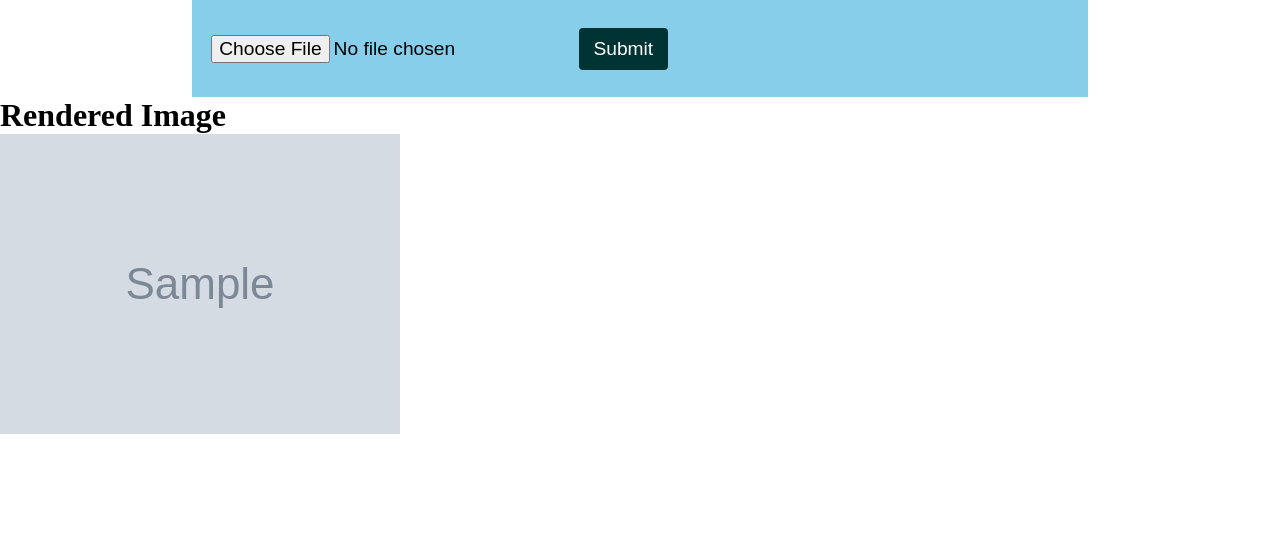
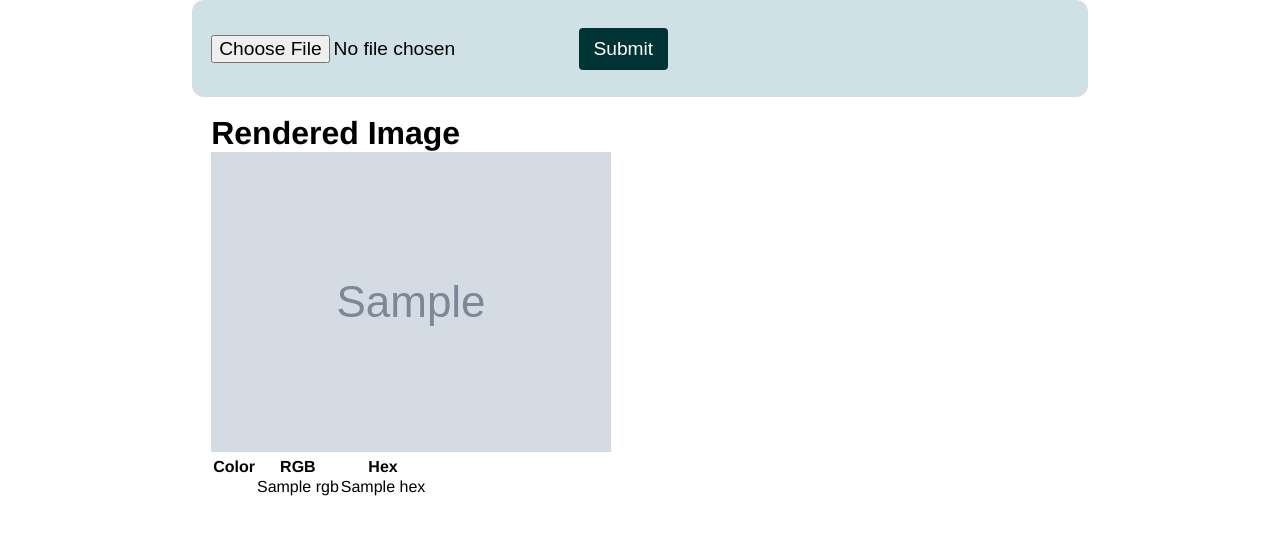
Before and after one commit to dnhldbrndt/color-palette, a Flask app: template templates/home.html in a window 1280 px wide. Shown: the part 122-657 px from the top of the page. Run offline with Flask 3, Linux system fonts and the light colour scheme; the template is opened without the code that fills it: most values are stand-ins (such as "Sample title", 1, 10 or a date in 2020); grey boxes marked "Sample" are stand-in pictures.

Commit message:
Update home.html, app.py

```diff
--- a/app.py
+++ b/app.py
@@ -1,5 +1,6 @@
 import numpy as np
 import os
+
 from flask import Flask, render_template, request, redirect, url_for
 from werkzeug.utils import secure_filename
 from PIL import Image
@@ -28,7 +29,11 @@ def get_colors (filename):
                 color_dict[t_rgb] = 0
             if t_rgb in color_dict:
                 color_dict[t_rgb] += 1
-    print(color_dict)
+    # print(color_dict)
+    sorted_colors = dict(sorted(color_dict.items(), key=lambda x: x[1], reverse=True))
+    color_list = list(sorted_colors.keys())
+    color_list = color_list[0:10]
+    print(color_list)
     return color_list
 
 # Convert RGB to Hex
@@ -39,8 +44,18 @@ def rgb_to_hex(rgb):
 @app.route('/', methods=['GET', 'POST'])
 def go_home():
     if request.method == 'POST':
-        img = upload_file()
-        return render_template('home.html', img=img)
+        tuple_img = upload_file()
+        img = tuple_img[0]
+        filename = tuple_img[1]
+        colors_list = get_colors(filename)
+        hex_list = []
+        render_colors = []
+        for color in colors_list:
+            hex_value = rgb_to_hex(color)
+            tmp_color = {'rgb': color, 'hex':hex_value}
+            hex_list.append(hex_value)
+            render_colors.append(tmp_color)
+        return render_template('home.html', img=img, colors_list=colors_list, render_colors=render_colors, hex_list=hex_list )
     return render_template('home.html')
 
 
@@ -50,8 +65,7 @@ def upload_file():
     filename = secure_filename(file.filename)
     file.save(os.path.join(app.config['UPLOAD'], filename))
     img = os.path.join(app.config['UPLOAD'], filename)
-    get_colors(filename)
-    return img
+    return tuple([img, filename])
 
 
 # Run the Flask app
--- a/static/css/style.css
+++ b/static/css/style.css
@@ -22,7 +22,8 @@
         }
 
         form{
-            background-color: skyblue;
+            background-color: #cfe1e4;
+			border-radius: 12px;
         }
 
         input{
@@ -44,3 +45,10 @@
             color: white;
             border-radius: 4px;
         }
+
+		.content {
+			margin: auto;
+            width: 70%;
+            font-family: Helvetica;
+            padding: 1.1rem 1.2rem;
+		}
--- a/templates/home.html
+++ b/templates/home.html
@@ -16,11 +16,29 @@
          <input type = "file" name = "img" required />
          <input type = "submit"/>
     </form>
+	<div class="content">
 	{% if img %}
 		<h1>Rendered Image</h1>
 		<img src="{{img}}">
 	{% else %}
-		<h1>Image will be render here...</h1>
+		<h1>Image will be rendered here...</h1>
 	{% endif %}
+	<table>
+		<thead>
+			<th> Color </th>
+			<th> RGB </th>
+			<th> Hex </th>
+		</thead>
+		<tbody>
+		{% for color in render_colors %}
+			<tr>
+			<td style="background-color: {{color.hex}};"> </td>
+			<td>{{ color.rgb }}</td>
+			<td> {{ color.hex }} </td>
+			</tr>
+		{% endfor %}
+		</tbody>
+	</table>
+	</div>
 </body>
 </html>
```
